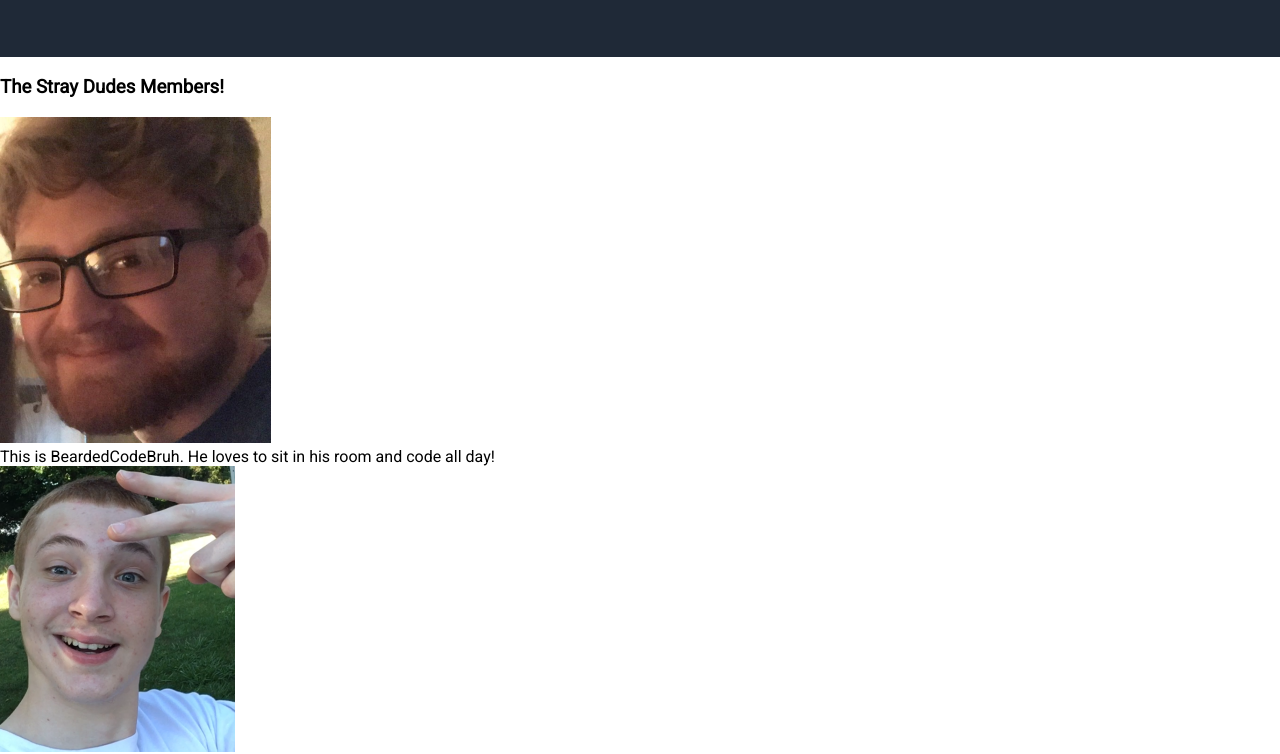
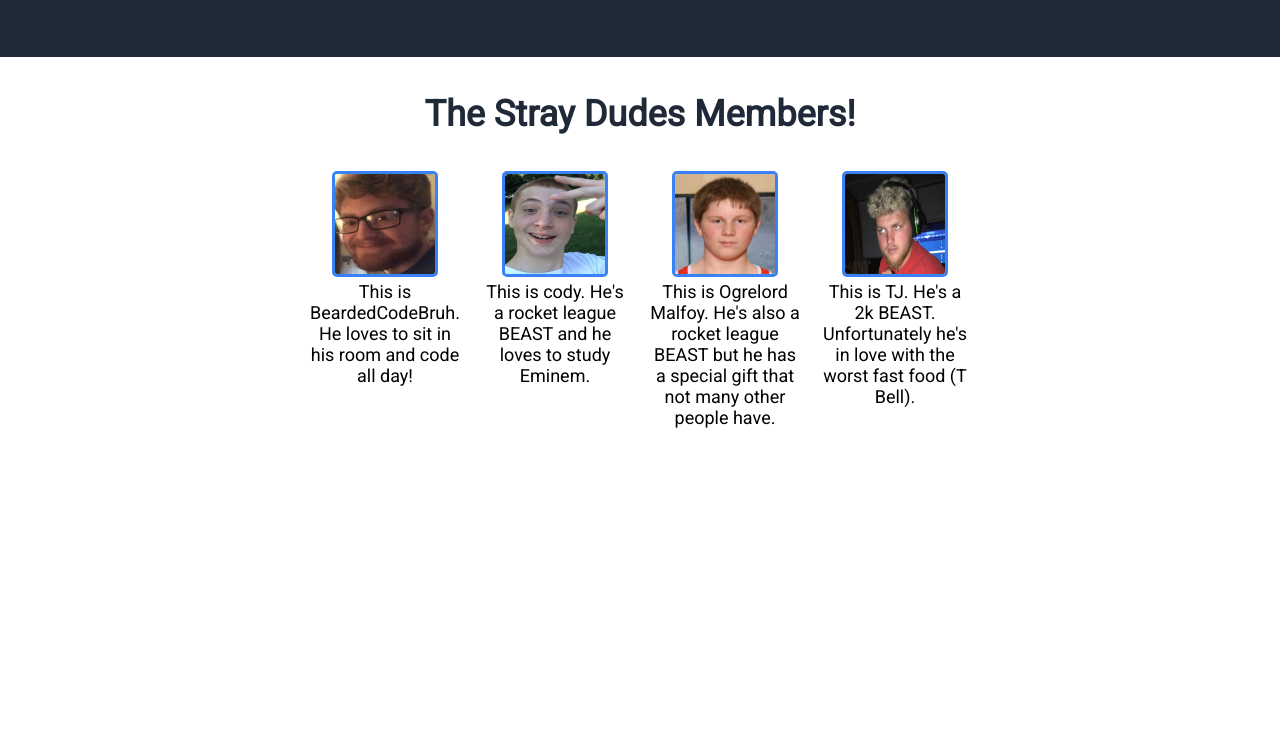
Before and after one commit to ksum69/Landing-Page, a plain HTML site: page index.html in a window 1280 px wide. Shown: the part 593-1347 px from the top of the page. After the commit the page ends 1111 px from the top, so only its background shows below. Drawn offline with Linux system fonts and the light colour scheme.

Commit message:
Add style to images and text in second section

```diff
--- a/index.html
+++ b/index.html
@@ -30,14 +30,24 @@
         </div>
         <div class="second">
             <h3>The Stray Dudes Members!</h3>
-            <img src="./images/Screenshot_47.png" alt="Picture of BeardedCodeBruh">
+            <div class="imgtextcontainer">
+            <div class="imgtext">
+            <img class="secimg" src="./images/Screenshot_47.png" alt="Picture of BeardedCodeBruh">
             <div class="text">This is BeardedCodeBruh. He loves to sit in his room and code all day!</div>
-            <img src="./images/Screenshot_48.png" alt="Picture of cody">
-            <div>This is cody. He's a rocket league BEAST and also loves to study Eminem.</div>
-            <img src="./images/Screenshot_49.png" alt="Picture of Ogrelord Malfoy">
-            <div>This is Ogrelord Malfoy. He's also a rocket league BEAST but has a special gift that not many other people have.</div>
-            <img src="./images/Screenshot_50.png" alt="Picture of BeardedCodeBruh">
-            <div>This is TJ. He's a 2k BEAST. He also happens to love the worst fast food (T Bell).</div>
+            </div>
+            <div class="imgtext">
+            <img class="secimg" src="./images/Screenshot_48.png" alt="Picture of cody">
+            <div class="text">This is cody. He's a rocket league BEAST and he loves to study Eminem.</div>
+            </div>
+            <div class="imgtext">
+            <img class="secimg" src="./images/Screenshot_49.png" alt="Picture of Ogrelord Malfoy">
+            <div class="text">This is Ogrelord Malfoy. He's also a rocket league BEAST but he has a special gift that not many other people have.</div>
+            </div>
+            <div class="imgtext">
+            <img class="secimg" src="./images/Screenshot_50.png" alt="Picture of BeardedCodeBruh">
+            <div class="text">This is TJ. He's a 2k BEAST. Unfortunately he's in love with the worst fast food (T Bell).</div>
+            </div>
+            </div>
         </div>
 
     </body>
--- a/style.css
+++ b/style.css
@@ -63,3 +63,33 @@ button {
     border-radius: 5px;
     border: 0;
 }
+
+.second {
+    padding: 0px 80px 60px 80px;
+    text-align: center;
+    margin-bottom: 30px;
+}
+
+h3 {
+    font-size: 36px;
+    font-weight: 1000;
+    color: #1F2937;
+}
+
+.imgtextcontainer {
+    display: flex;
+    justify-content: center;
+    font-size: 18px;
+    gap: 20px;
+}
+
+.imgtext {
+    max-width: 150px;
+}
+
+.secimg {
+    height: 100px;
+    width: 100px;
+    border-radius: 5px;
+    border: 3px solid #3882f6;
+}
```
